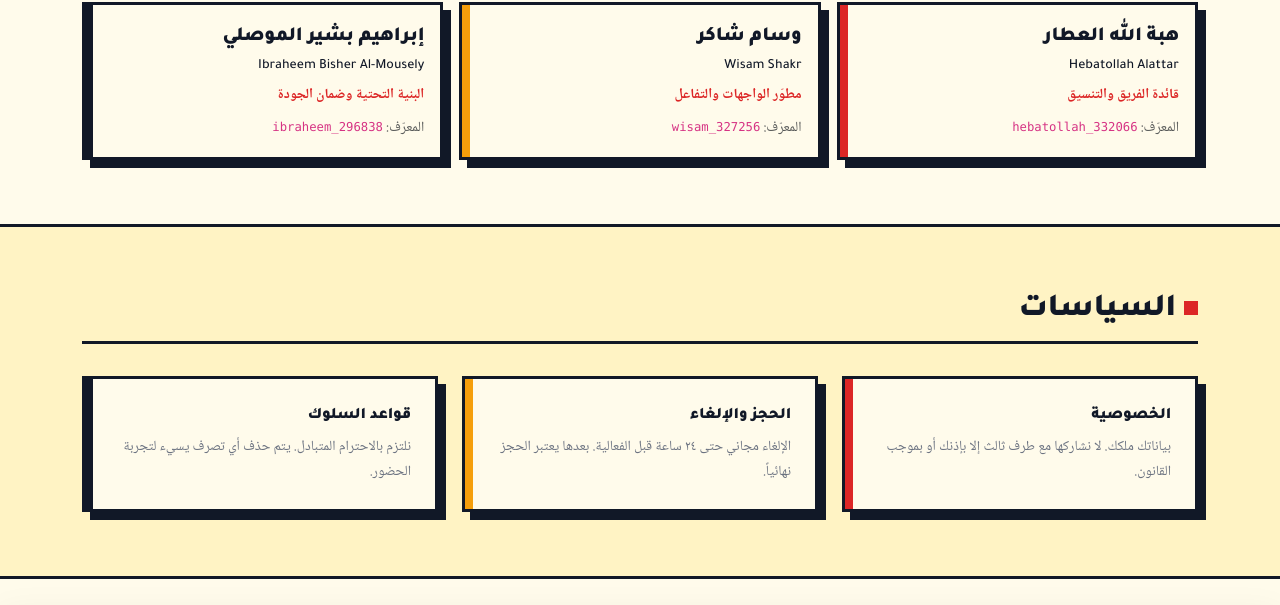
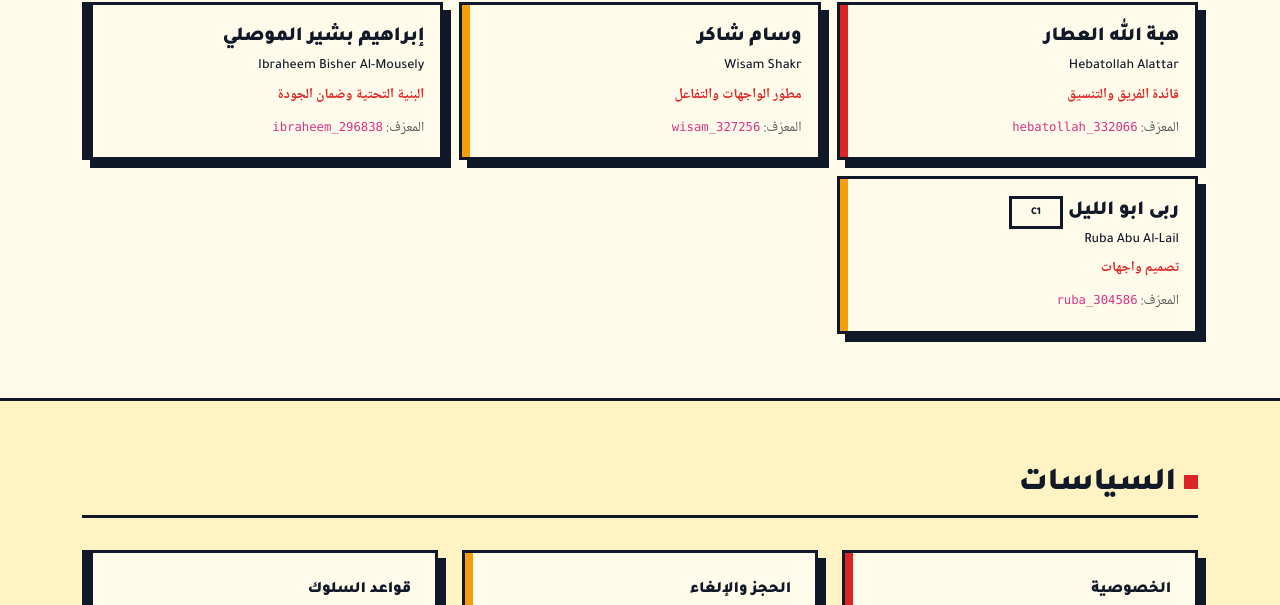
Before and after one commit to kobrasi955-ui/jamiafest, a plain HTML site: page about.html in a window 1280 px wide. Shown: the part 1217-1822 px from the top of the page. Drawn offline with nearby package versions, Linux system fonts and the light colour scheme.

Commit message:
update about and index  files

```diff
--- a/about.html
+++ b/about.html
@@ -92,6 +92,14 @@
               <p class="mb-0 mt-auto small"><span class="text-muted">المعرّف:</span> <code class="user-select-all" dir="ltr">ibraheem_296838</code></p>
             </div>
           </div>
+          <div class="col-12 col-md-4">
+            <div class="j-card variant-amber p-3 h-100 d-flex flex-column">
+              <h3 class="h5 mb-1">ربى ابو الليل <span class="btn-j-outline btn-sm ms-1" style="pointer-events:none;font-size:0.65rem;" aria-label="الشعبة">C1</span></h3>
+              <p class="mb-1 small" dir="ltr" style="text-align: end;">Ruba Abu Al-Lail</p>
+              <p class="small mb-2" style="font-weight:800;color:var(--j-primary);">تصميم واجهات</p>
+              <p class="mb-0 mt-auto small"><span class="text-muted">المعرّف:</span> <code class="user-select-all" dir="ltr">ruba_304586</code></p>
+            </div>
+          </div>
         </div>
       </div>
     </section>
```
Also changed, not shown: index.html (+8 -0 lines).
